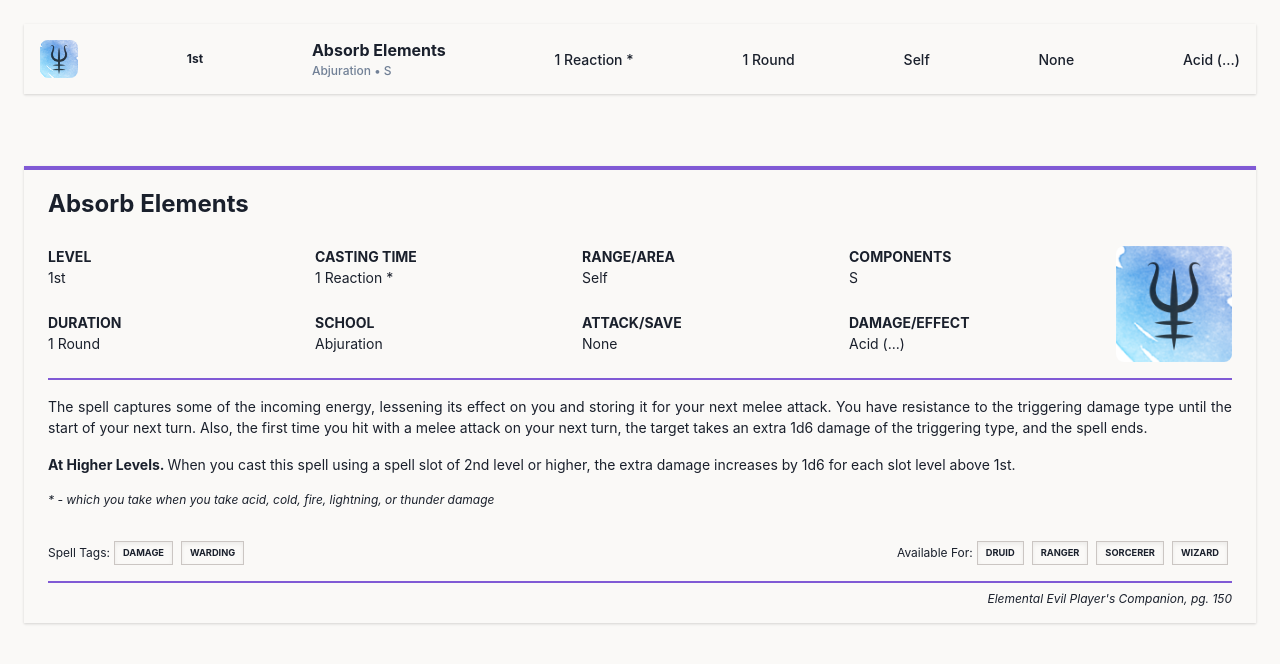
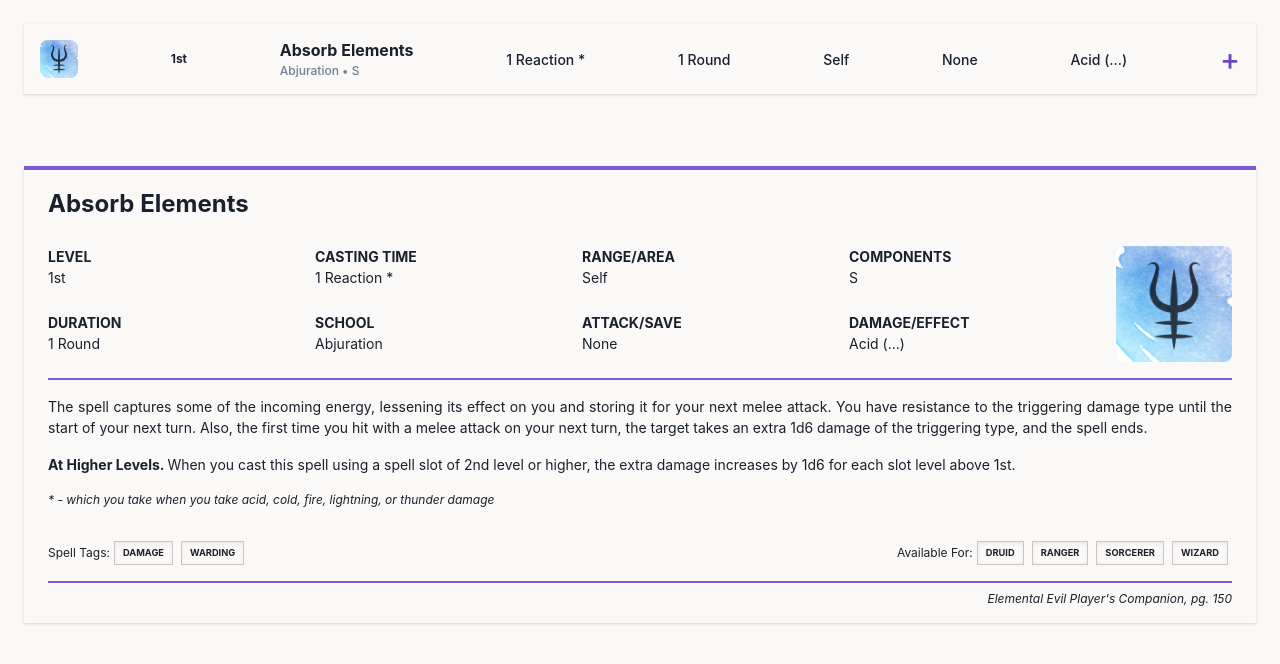
Before and after one commit to dnzv/broke-wizards-club, a React (Create React App) app: page / in a window 1280 px wide. Shown: the top 664 px of the page. Built offline with nearby package versions, Linux system fonts and the light colour scheme.

Commit message:
add expand button

```diff
--- a/src/components/SpellListItem.js
+++ b/src/components/SpellListItem.js
@@ -16,6 +16,7 @@ const SpellListItem = props => (
     <div className="">Self</div>
     <div className="">None</div>
     <div className="">Acid (...)</div>
+    <div className="inline-block text-3xl text-purple-700 cursor-pointer leading-none">+</div>
   </div>
 )
 
```
